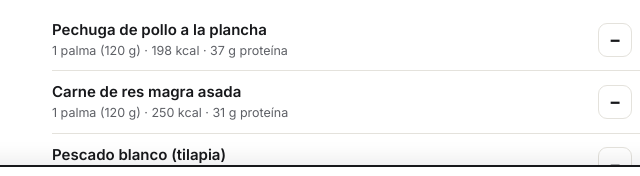
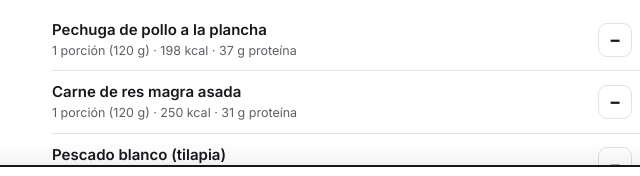
Before and after one commit to rogeralexander3351-tech/sinpausas, a plain HTML site: page comidas/index.html in a window 1280 px wide. Shown: the part 489-665 px from the top of the page, 264-904 px from the left. Drawn offline with Linux system fonts and the light colour scheme.

Commit message:
Porción de proteína en lugar de palma en apps y guías
Co-Authored-By: Claude Opus 5.5 <noreply@anthropic.com>

```diff
--- a/comidas/index.html
+++ b/comidas/index.html
@@ -88,7 +88,7 @@ h1{overflow-wrap:anywhere}
 
   <section id="vHand" hidden>
     <div class="hand" id="hand"></div>
-    <p class="legal">Cada porción de mano es un promedio: palma ≈ 25 g de proteína, mano ahuecada ≈ 25 g de carbohidrato, pulgar ≈ 10 g de grasa, puño de verdura ≈ 25 kcal.</p>
+    <p class="legal">Cada porción de mano es un promedio: porción de proteína (tamaño de tu mano) ≈ 25 g, mano ahuecada ≈ 25 g de carbohidrato, pulgar ≈ 10 g de grasa, puño de verdura ≈ 25 kcal.</p>
   </section>
 
   <p class="legal">Valores aproximados por porción. Las marcas y la forma de cocinar cambian los números; úsalos como guía, no como cifra exacta.</p>
@@ -110,16 +110,16 @@ h1{overflow-wrap:anywhere}
 <script>
 // [nombre, porción, kcal, proteína, carbos, grasa, categoría]
 const F=[
-["Pechuga de pollo a la plancha","1 palma (120 g)",198,37,0,4.3,"Proteínas"],
-["Carne de res magra asada","1 palma (120 g)",250,31,0,13,"Proteínas"],
-["Pescado blanco (tilapia)","1 palma (120 g)",154,31,0,3.2,"Proteínas"],
-["Salmón","1 palma (120 g)",250,25,0,16,"Proteínas"],
+["Pechuga de pollo a la plancha","1 porción (120 g)",198,37,0,4.3,"Proteínas"],
+["Carne de res magra asada","1 porción (120 g)",250,31,0,13,"Proteínas"],
+["Pescado blanco (tilapia)","1 porción (120 g)",154,31,0,3.2,"Proteínas"],
+["Salmón","1 porción (120 g)",250,25,0,16,"Proteínas"],
 ["Atún en agua","1 lata escurrida (120 g)",130,29,0,1,"Proteínas"],
 ["Huevo entero","1 grande",72,6.3,0.4,4.8,"Proteínas"],
 ["Claras de huevo","3 claras",51,10.8,0.7,0.2,"Proteínas"],
-["Carne molida 90/10","1 palma (120 g)",260,30,0,15,"Proteínas"],
-["Lomo de cerdo","1 palma (120 g)",230,32,0,10,"Proteínas"],
-["Camarones","1 palma (120 g)",120,28,0,1.5,"Proteínas"],
+["Carne molida 90/10","1 porción (120 g)",260,30,0,15,"Proteínas"],
+["Lomo de cerdo","1 porción (120 g)",230,32,0,10,"Proteínas"],
+["Camarones","1 porción (120 g)",120,28,0,1.5,"Proteínas"],
 ["Batido de proteína (whey)","1 medida (30 g)",120,24,3,1.5,"Proteínas"],
 ["Yogur griego natural","1 taza (170 g)",100,17,6,0.7,"Lácteos"],
 ["Leche descremada","1 taza",90,8.5,12,0.3,"Lácteos"],
@@ -161,7 +161,7 @@ const F=[
 ["Pan dulce","1 unidad",250,4,38,9,"Comida rápida"]
 ];
 const HAND=[
-["Palma de proteína","Pollo, carne, pescado, huevos",130,25,2,3],
+["Porción de proteína","Del tamaño de tu mano: pollo, carne, pescado, huevos",130,25,2,3],
 ["Mano ahuecada de carbohidrato","Arroz, papa, tortillas, pan, fruta",120,3,25,1],
 ["Puño de verduras","Ensalada, verduras cocidas",25,1.5,5,0],
 ["Pulgar de grasa","Aguacate, aceite, queso, nueces",100,1,1,10]
@@ -198,7 +198,7 @@ function total(){
   let v;
   if(!K) v="Agrega alimentos para ver tu plato.";
   else if(K>tk*1.15) v="Te pasaste "+Math.round(K-tk)+" kcal de esta comida. Quita un carbohidrato o una grasa.";
-  else if(P<tp*0.7) v="Te falta proteína: agrega "+Math.round(tp-P)+" g (≈ "+(Math.round((tp-P)/25*2)/2)+" palma).";
+  else if(P<tp*0.7) v="Te falta proteína: agrega "+Math.round(tp-P)+" g (≈ "+(Math.round((tp-P)/25*2)/2)+" porción).";
   else if(K<tk*0.7) v="Plato ligero. Si te quedas con hambre, suma verdura o un carbohidrato.";
   else v="✓ Plato equilibrado para tu meta.";
   $("verdict").textContent=v;
```
Also changed, not shown: calculadora/index.html (+1 -1 lines), 3 other files.
